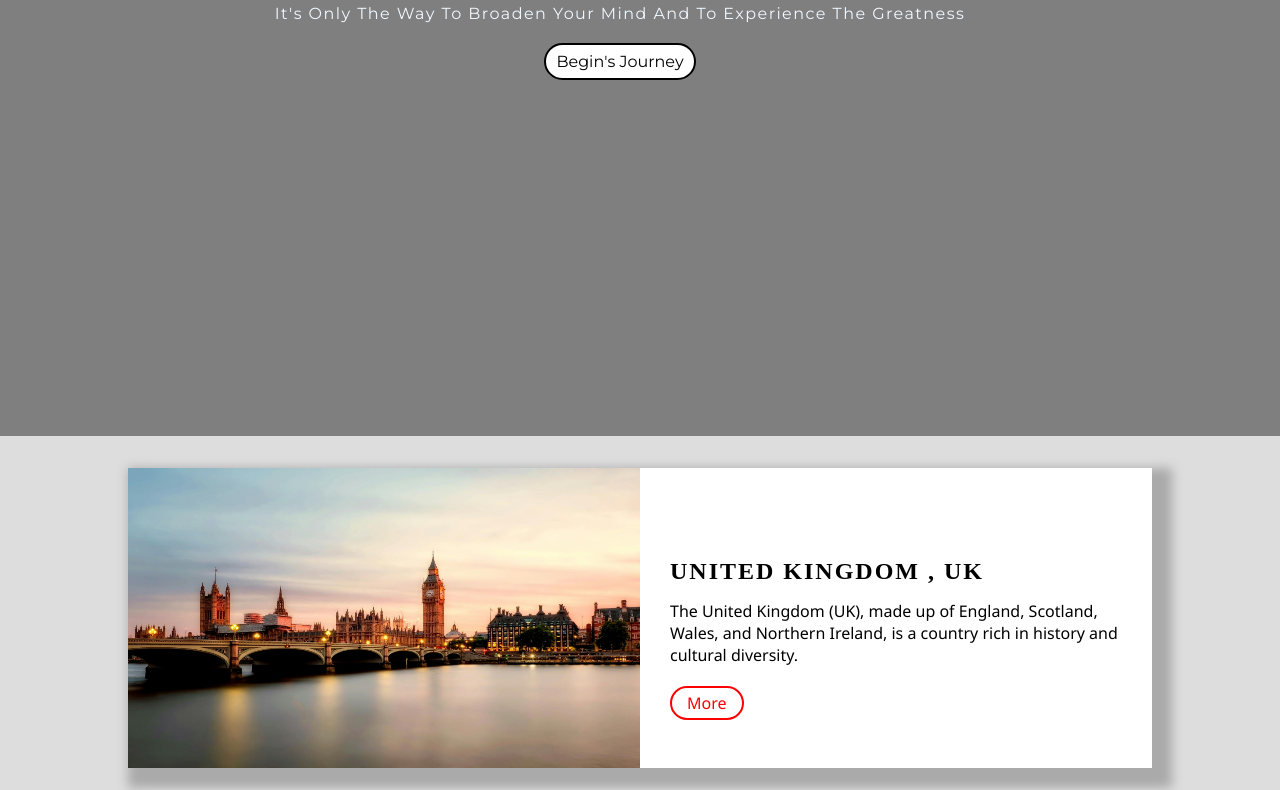
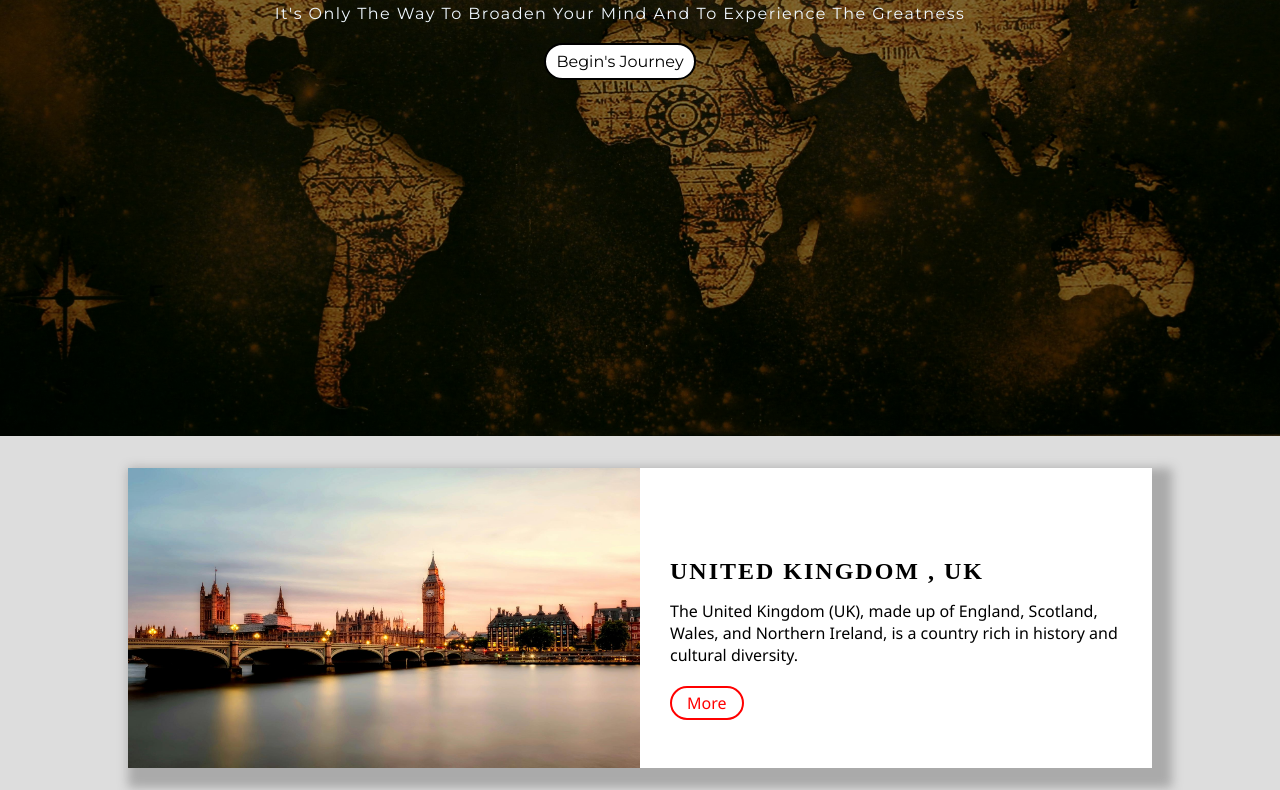
Before and after one commit to QalbeAhsan/Travel-Website, a plain HTML site: page index.html in a window 1280 px wide. Shown: the part 324-1114 px from the top of the page. Drawn offline with Linux system fonts and the light colour scheme; files that its build step writes are made by us from their sources; files whose address does not match are found by name.

Commit message:
Update index.html

```diff
--- a/index.html
+++ b/index.html
@@ -23,7 +23,7 @@ body{
 
 header{
 height: 95vh;
-background:linear-gradient(rgb(0,0,0,0.5),rgb(0,0,0,0.5)) ,url('../Img/world.jpg');
+background:linear-gradient(rgb(0,0,0,0.5),rgb(0,0,0,0.5)) ,url('./world.jpg');
 background-position: center;
 background-size: cover;
 background-repeat: no-repeat;
```
